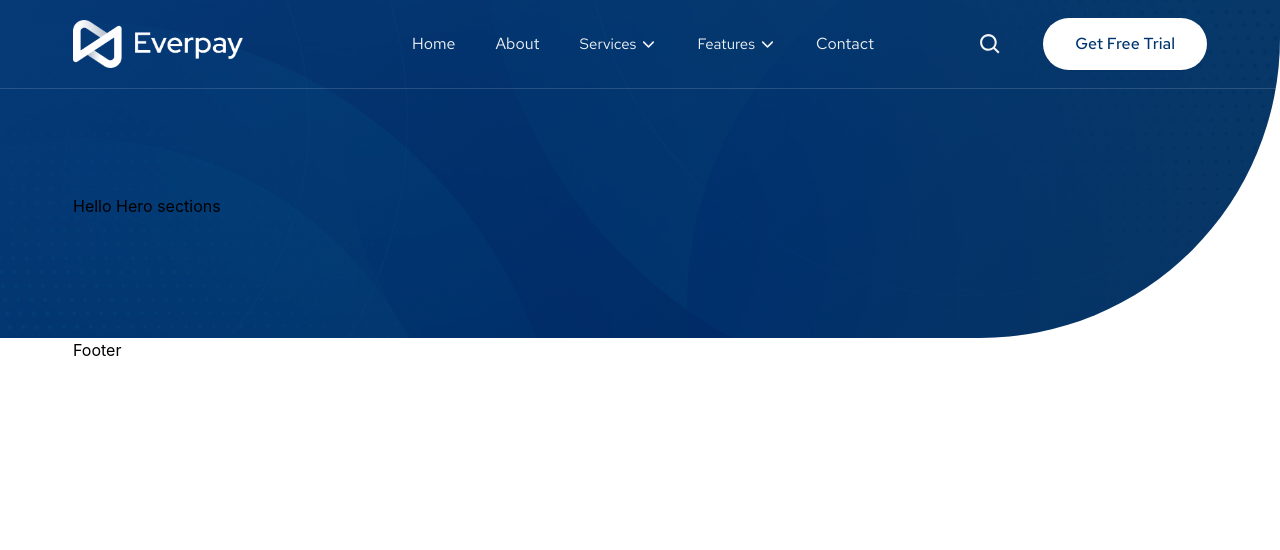
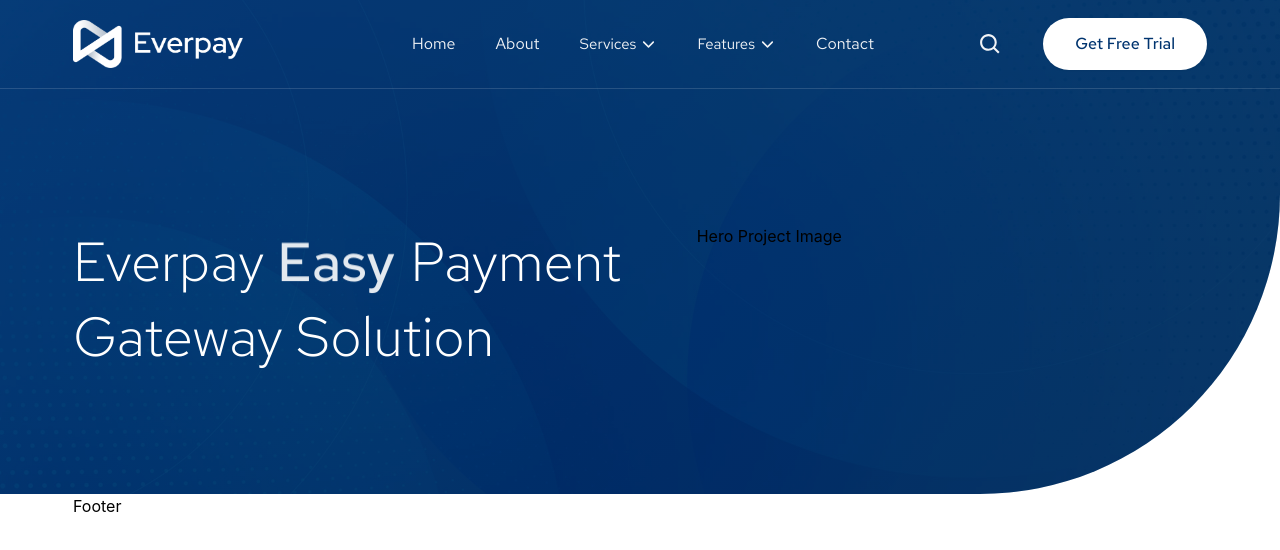
Before and after one commit to programmerrafi/payment-getway-next-js, a Next.js app: page / in a window 1280 px wide. Both pictures are taken after a click on the item "Services". Shown: the top 550 px of the page. Built offline with nearby package versions, Linux system fonts and the light colour scheme.

Commit message:
Hero section almost done

```diff
--- a/app/components/Home/HeroHome.js
+++ b/app/components/Home/HeroHome.js
@@ -1,9 +1,16 @@
-import React from "react";
+import React, { useEffect, useState } from "react";
 import { setBackgroundImage } from "../utils/helpers";
 
 function HeroHome() {
+  const [showText, setShowText] = useState(false);
+
+  useEffect(() => {
+    const intervalId = setInterval(() => setShowText(!showText), [2200]);
+    return () => clearInterval(intervalId);
+  }, [showText]);
+
   return (
-    <section className="relative rounded-br-[300px] mix-transition overflow-hidden mb-0 -mt-[95px] pt-[200px] pb-[120px] hero-gradient z-0">
+    <section className="relative rounded-br-[300px] mix-transition overflow-hidden mb-0 -mt-[95px] pt-[230px] pb-[120px] hero-gradient z-0">
       <div
         className="w-full h-full absolute top-0 left-0 mix-transition"
         style={setBackgroundImage("images/hero-bg-img.jpeg", {
@@ -12,7 +19,38 @@
         })}
       ></div>
       <div className="relative container">
-        <h1>Hello Hero sections</h1>
+        <div className="flex flex-warp lg:flex-nowrap">
+          <div className="lg:w-[55%]">
+            <h1 className="text-[55px] text-white font-RadHatText font-thin leading-[75px] transition-all">
+              <span>Everpay </span>
+              <span className="font-medium relative inline-block w-[120px] duration-300 ease-linear align-bottom">
+                <span
+                  className={`dynamic-text ${
+                    showText ? "show-text" : "hide-text"
+                  }`}
+                >
+                  Easy{" "}
+                </span>
+                <span
+                  className={`dynamic-text ${
+                    showText ? "hide-text" : "show-text"
+                  }`}
+                >
+                  Fast{" "}
+                </span>
+              </span>
+              <span
+                className={`relative z-100 ${
+                  !showText && "-ml-2 transition-all"
+                }`}
+              >
+                {" "}
+                Payment Gateway Solution
+              </span>
+            </h1>
+          </div>
+          <div className="lg:w-[45%]">Hero Project Image</div>
+        </div>
       </div>
     </section>
   );
--- a/styles/globals.css
+++ b/styles/globals.css
@@ -48,3 +48,98 @@
   background-color: transparent;
   background-image: linear-gradient(320deg, #002855 0%, #00346f 100%);
 }
+
+/* Animation */
+
+.show-text {
+  position: relative;
+  white-space: nowrap;
+  transform: rotateX(0);
+  -webkit-transform: rotateX(0);
+  -moz-transform: rotateX(0);
+  -ms-transform: rotateX(0);
+  -o-transform: rotateX(0);
+  animation: jkit-animated-flip-in 2.2s;
+  -webkit-animation: jkit-animated-flip-in 2.2s;
+}
+
+@keyframes jkit-animated-flip-in {
+  0% {
+    transform: rotateX(180deg);
+    opacity: 0;
+    -webkit-transform: rotateX(180deg);
+    -moz-transform: rotateX(180deg);
+    -ms-transform: rotateX(180deg);
+    -o-transform: rotateX(180deg);
+  }
+  35% {
+    transform: rotateX(120deg);
+    opacity: 0;
+    -webkit-transform: rotateX(120deg);
+    -moz-transform: rotateX(120deg);
+    -ms-transform: rotateX(120deg);
+    -o-transform: rotateX(120deg);
+  }
+  65% {
+    opacity: 0;
+  }
+  100% {
+    transform: rotateX(360deg);
+    opacity: 1;
+    -webkit-transform: rotateX(360deg);
+    -moz-transform: rotateX(360deg);
+    -ms-transform: rotateX(360deg);
+    -o-transform: rotateX(360deg);
+  }
+}
+
+.dynamic-text {
+  display: inline-block;
+  top: 0;
+  left: 0;
+  transform-origin: 50% 100%;
+  opacity: 0;
+  z-index: 1;
+}
+.hide-text {
+  display: inline-block;
+  position: absolute;
+  visibility: visible;
+  transform: rotateX(180deg);
+  -webkit-transform: rotateX(180deg);
+  -moz-transform: rotateX(180deg);
+  -ms-transform: rotateX(180deg);
+  -o-transform: rotateX(180deg);
+  animation: jkit-animated-flip-out 2.2s;
+  -webkit-animation: jkit-animated-flip-out 2.2s;
+}
+
+@keyframes jkit-animated-flip-out {
+  0% {
+    transform: rotateX(0);
+    opacity: 1;
+    -webkit-transform: rotateX(0);
+    -moz-transform: rotateX(0);
+    -ms-transform: rotateX(0);
+    -o-transform: rotateX(0);
+  }
+  35% {
+    transform: rotateX(-40deg);
+    opacity: 0;
+    -webkit-transform: rotateX(-40deg);
+    -moz-transform: rotateX(-40deg);
+    -ms-transform: rotateX(-40deg);
+    -o-transform: rotateX(-40deg);
+  }
+  65% {
+    opacity: 0;
+  }
+  100% {
+    transform: rotateX(180deg);
+    opacity: 0;
+    -webkit-transform: rotateX(180deg);
+    -moz-transform: rotateX(180deg);
+    -ms-transform: rotateX(180deg);
+    -o-transform: rotateX(180deg);
+  }
+}
```
